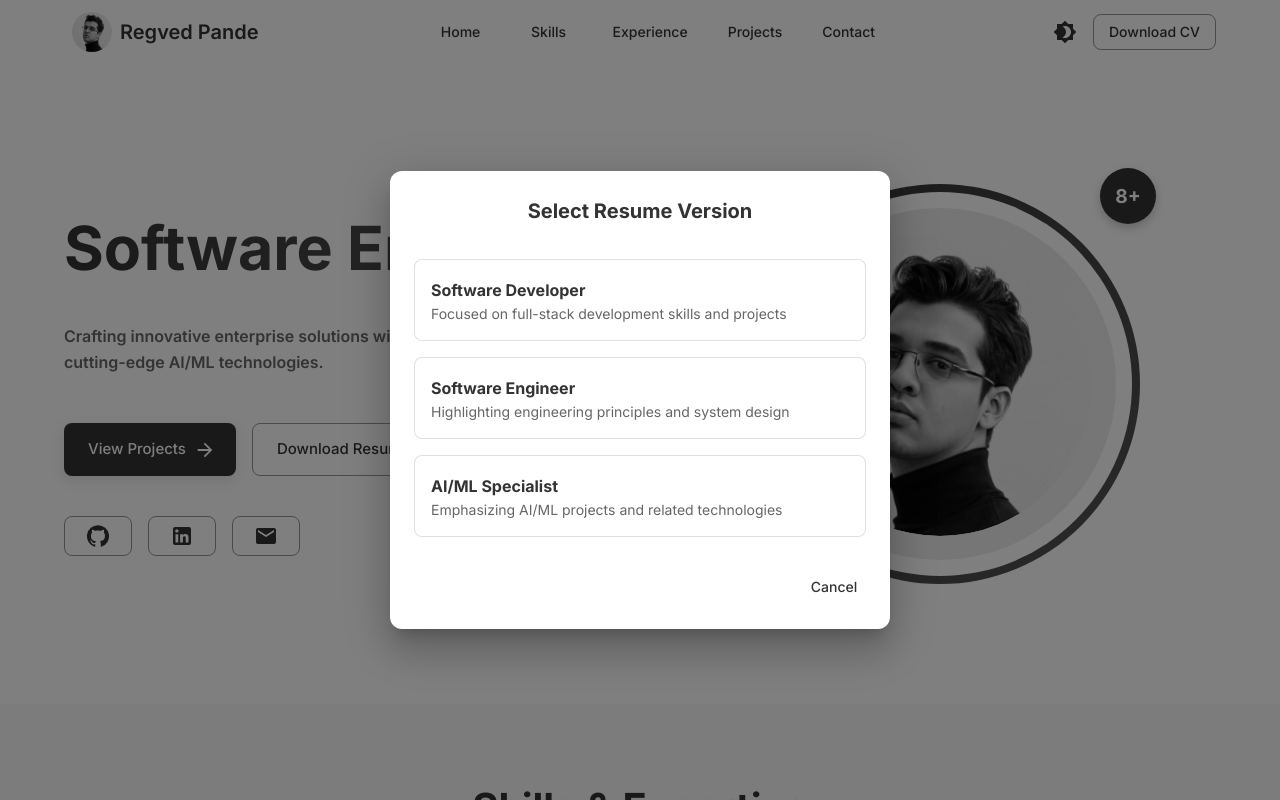
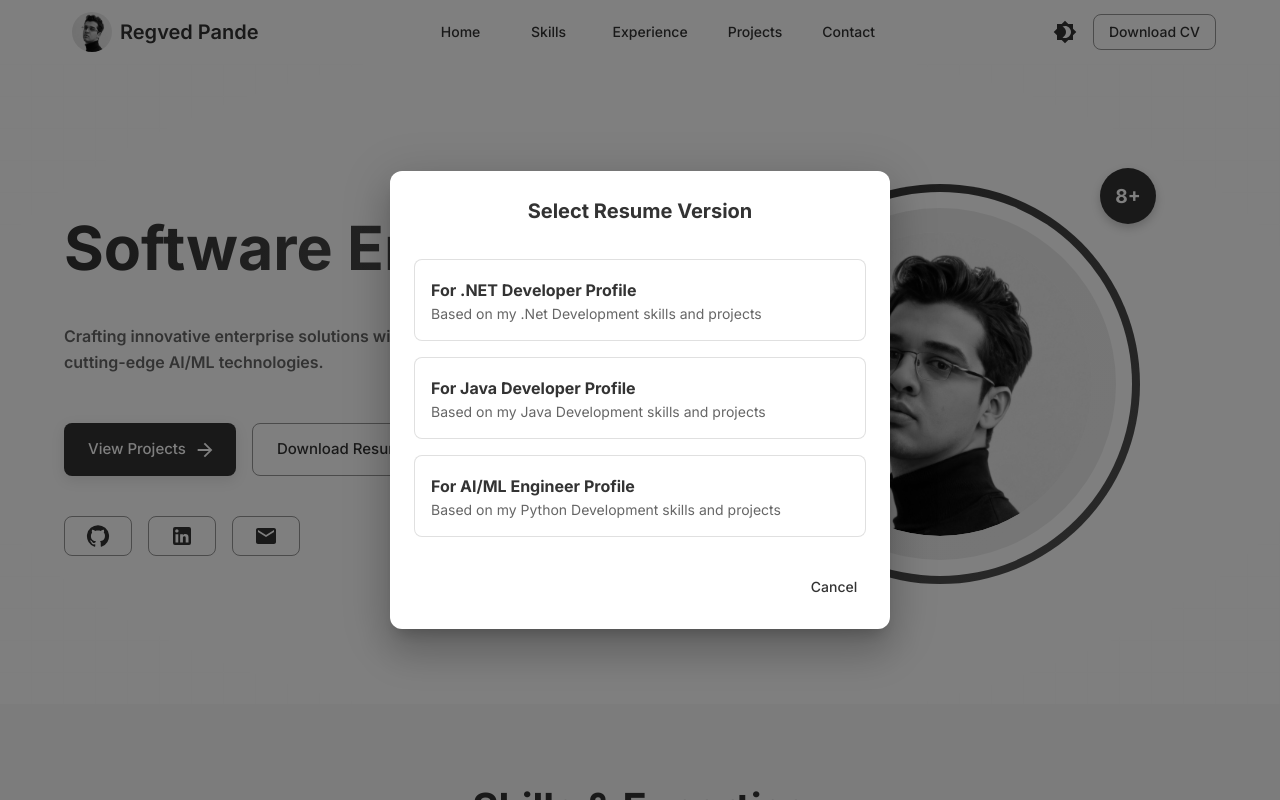
Before and after one commit to regvedpande/portfoliomadebyme, a Next.js app: page / in a window 1280 px wide. Both pictures are taken after a click on the button "Download CV". Shown: the top 800 px of the page. Built offline with nearby package versions, Linux system fonts and the light colour scheme.

Commit message:
Some Changes

```diff
--- a/components/navbar.jsx
+++ b/components/navbar.jsx
@@ -337,20 +337,20 @@ export default function Navbar() {
         <DialogContent sx={{ pb: 3 }}>
           <Grid container spacing={2} sx={{ mt: 1 }}>
             {[
-              {
-                title: "Software Developer",
-                description: "Focused on full-stack development skills and projects",
-                path: "/Regved_Pande_Resume_Dev.pdf",
+               {
+                title: "For .NET Developer Profile",
+                description: "Based on my .Net Development skills and projects",
+                path: "/MyDotNetResume.pdf",
               },
               {
-                title: "Software Engineer",
-                description: "Highlighting engineering principles and system design",
-                path: "/Regved_Pande_Resume_Eng.pdf",
+                title: "For Java Developer Profile",
+                description: "Based on my  Java Development skills and projects",
+                path: "/MyJavaSpringbootResume.pdf",
               },
               {
-                title: "AI/ML Specialist",
-                description: "Emphasizing AI/ML projects and related technologies",
-                path: "/Regved_Pande_Resume_AI.pdf",
+                title: "For AI/ML Engineer Profile",
+                description: "Based on my Python Development skills and projects",
+                path: "/MyPythonResume.pdf",
               },
             ].map((resume, index) => (
               <Grid item xs={12} key={index}>
```
